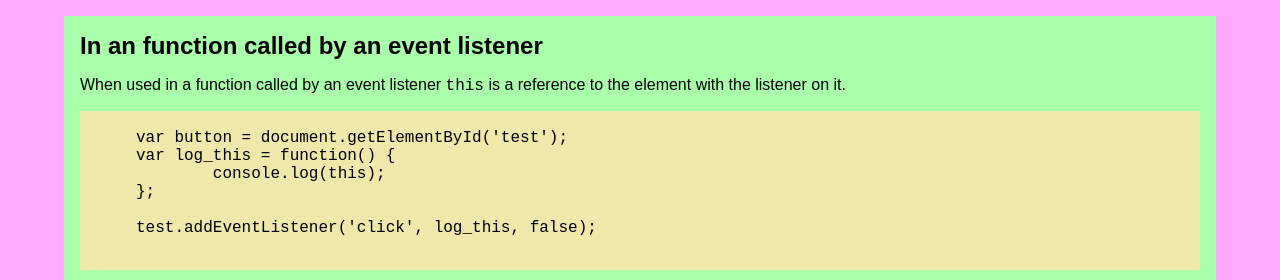
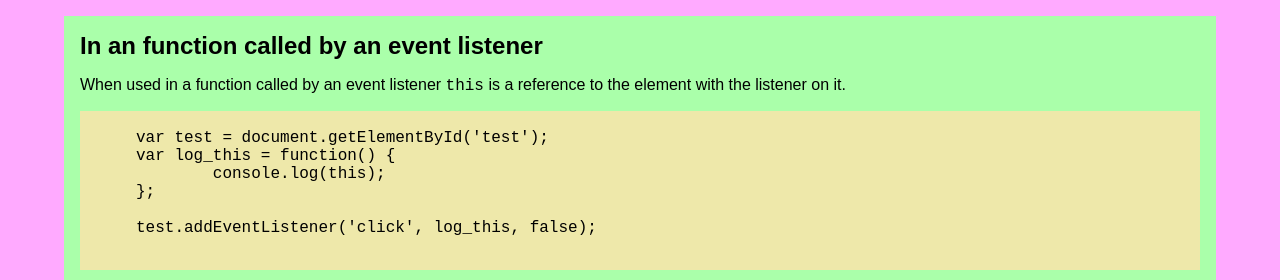
Before and after one commit to derekjohnson/this, a plain HTML site: page index.html in a window 1280 px wide. Shown: the part 1780-2060 px from the top of the page. Drawn offline with Linux system fonts and the light colour scheme.

Commit message:
Fixed typo in function

```diff
--- a/index.html
+++ b/index.html
@@ -111,7 +111,7 @@
 
 			<pre>
 				<code contenteditable>
-var button = document.getElementById('test');
+var test = document.getElementById('test');
 var log_this = function() {
 	console.log(this);
 };
```
